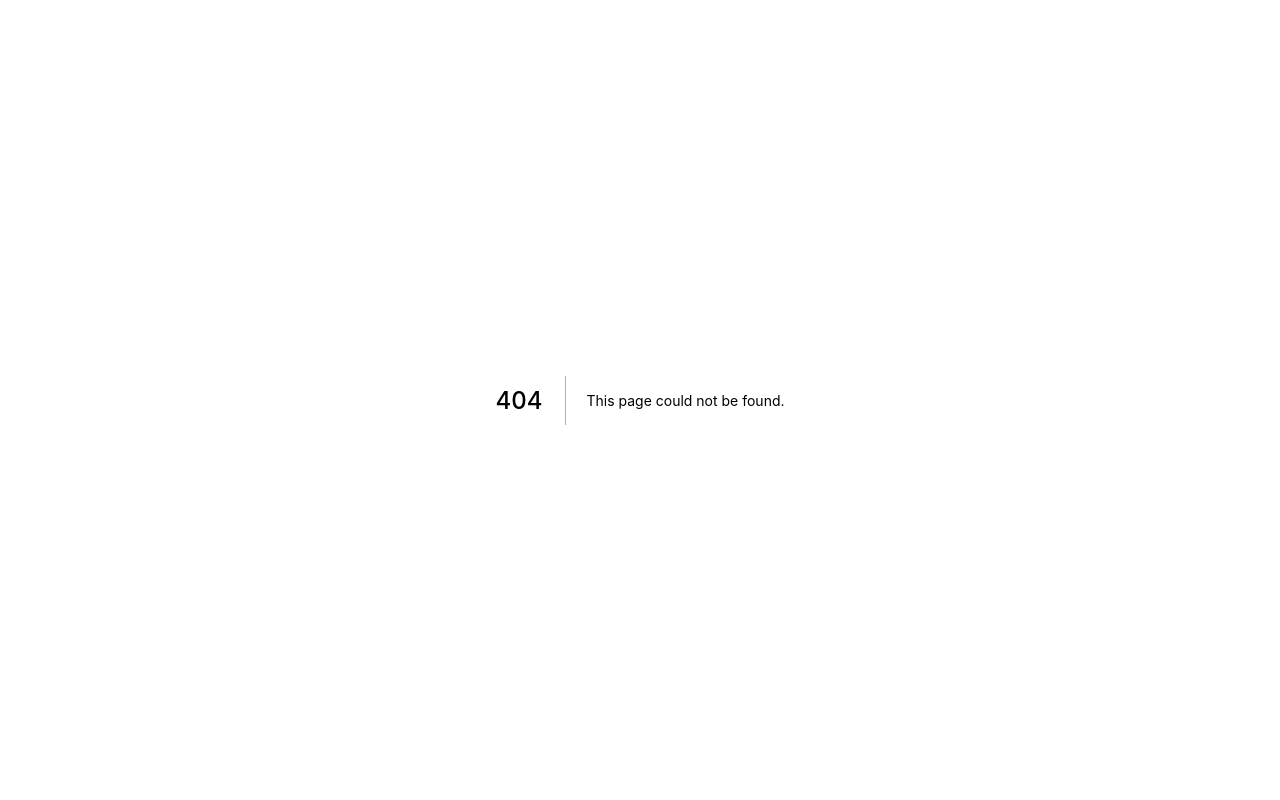
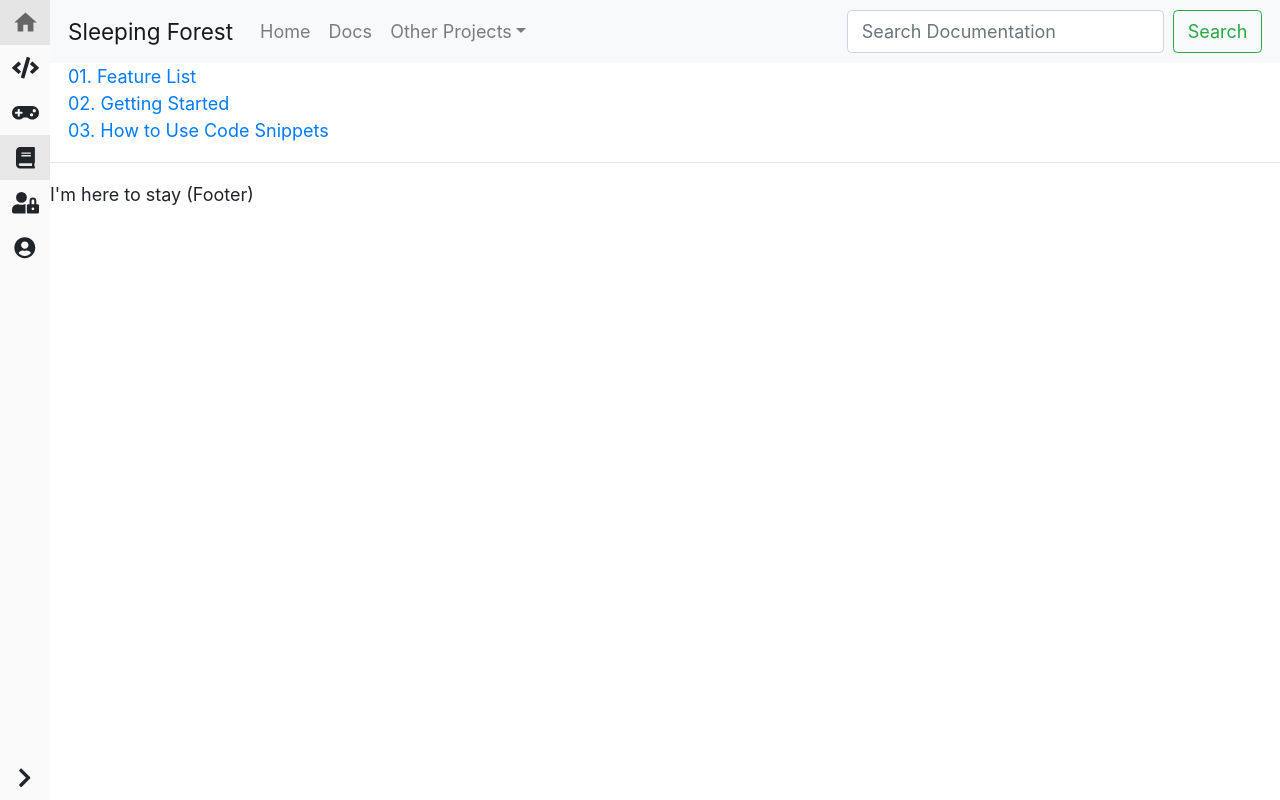
Before and after one commit to suvam0451/paimap-frontend, a Next.js app: page /docs in a window 1280 px wide. Before the commit this address had no page. Built offline with nearby package versions, Linux system fonts and the light colour scheme.

Commit message:
fix: enhance routes pointed by sidebar

```diff
--- a/_posts/feature-list.md
+++ b/_posts/feature-list.md
@@ -8,14 +8,13 @@ seriesIndex: 2
 draft: false
 ---
 
-The following features are available for this extension.
+In this post, we'll cover the **overall feature list** implemented and planned for the extension. First, we'll cover the highlights from where you are click links and explore at your convenience.
 
-#### Snippets
+#### 1. Snippets
 
----
+Snippets automate everyday-use declarations like uprops in the header files upto traces/sweeps, objectfinder, assetregistry etc. As we continue to add more snippets, specialized modules like AI and animations will be added and documented.
 
-Snippet files which cover most of your basic programming auto-completion needs with Unreal Engine 4.
-The following self-indicative namespaces are available.
+Using the following links, you can view the lists of snippets categorized into namespaces (subject to expansion in future)
 
 1.  **uprop** : Adding properties in header
 2.  **uinit** : initializing components/props
--- a/_posts/introduction-to-code-snippets.md
+++ b/_posts/intro-to-code-snippets.md
@@ -7,15 +7,6 @@ seriesID: 1
 seriesIndex: 1
 draft: false
 ---
-
-import {
-	Footer,
-	Alert,
-} from "../../../../src/components/Decorations";
-
-<Alert
-	head="Warning about ninjas !!!"
-	body="It might not work out the way you wnat it to but don't worry..."/>
 
 Snippets are the bread and butter of any editor extension. The snippets shipped with this extension all start with `u` _(to avoid conflicts)_.
 This is except a few macros like loops and switch statements which go along with any extension.
--- a/_posts/test.md
+++ /dev/null
@@ -1,6 +0,0 @@
----
-title: "Build an awesome Next.js blog"
-date: "2020-10-01"
----
-
-We're building an awesome Next.js blog using Markdown.
--- a/components/DocsContainer.tsx
+++ b/components/DocsContainer.tsx
@@ -5,7 +5,7 @@ import Link from "next/link"
 export default function DocsContainer({ children }, props) {
     return (
         <div className={"flex flex-row"}>
-            <div className={"posts-left-sidebar"}>
+            {/* <div className={"posts-left-sidebar"}>
                 <div className={"bg-green-200"}>
                     <h4 className={"text-center my-4"}>Documentation</h4>
                 </div>
@@ -20,7 +20,7 @@ export default function DocsContainer({ children }, props) {
                     <SidebarCategoryComponent label="Modding Guide" />
                     <SidebarCategoryComponent label="References" />
                 </div>
-            </div>
+            </div> */}
             <div className={"posts-main-container mx-2 my-4"}>
                 {children}
             </div>
--- a/components/Sidebar.tsx
+++ b/components/Sidebar.tsx
@@ -29,7 +29,7 @@ export const SidebarData = [
   {
     title: 'Documentaion',
     icon: <FontAwesomeIcon icon={faBook} />,
-    link: '/map',
+    link: '/docs',
   },
   {
     title: 'Private Services',
--- /dev/null
+++ b/pages/account.tsx
@@ -0,0 +1,9 @@
+import React, { useEffect, useState } from 'react'
+import { Button } from 'react-bootstrap'
+import Layout from '../components/Layout'
+
+export default function Page() {
+  return <Layout title="Account Management">
+      <Button>Dark Mode</Button>
+  </Layout>
+}
--- /dev/null
+++ b/pages/docs/index.tsx
@@ -0,0 +1,52 @@
+import React, { useEffect, useState } from 'react'
+import Layout from '../../components/Layout'
+import Link from 'next/link'
+
+type INextInternalLinkProps = {
+  href: string
+  text: string
+  wrap?: 'none' | 'list' | 'div'
+}
+
+function NextInternalLink({ href, text, wrap }: INextInternalLinkProps) {
+  const baseComp = (
+    <Link href={href}>
+      <a>{text}</a>
+    </Link>
+  )
+  const wrapper = React.Fragment
+  if (wrap) {
+    switch (wrap) {
+      case 'list':
+        return <li>{baseComp}</li>
+      default:
+        return <React.Fragment>{baseComp}</React.Fragment>
+    }
+  } else {
+    return <React.Fragment>{baseComp}</React.Fragment>
+  }
+}
+
+export default function Page() {
+  return (
+    <Layout title="Documentation for Sleeping Forest (VSCode Extension for Unreal engine 4)">
+      <ol>
+        <NextInternalLink
+          href={'/docs/feature-list'}
+          text={'01. Feature List'}
+          wrap="list"
+        />
+                <NextInternalLink
+          href={'/docs/getting-started'}
+          text={'02. Getting Started'}
+          wrap="list"
+        />
+                        <NextInternalLink
+          href={'/docs/intro-to-code-snippets'}
+          text={'03. How to Use Code Snippets'}
+          wrap="list"
+        />
+      </ol>
+    </Layout>
+  )
+}
--- /dev/null
+++ b/pages/login.tsx
@@ -0,0 +1,9 @@
+import React, { useEffect, useState } from 'react'
+import { Button } from 'react-bootstrap'
+import Layout from '../components/Layout'
+
+export default function Page() {
+  return <Layout title="Login Page">
+      <Button>Dark Mode</Button>
+  </Layout>
+}
--- a/styles/globals.scss
+++ b/styles/globals.scss
@@ -21,7 +21,7 @@ body::-webkit-scrollbar-thumb {
 
 
 :root {
-    font-size: 16px;
+    font-size: 18px;
     --text-primary: #b6b6b6;
     --text-secondary: #ececec;
     --bg-primary: #23232e;
```
Also changed, not shown: _posts/introduction-to-the-context-key.md (added).
